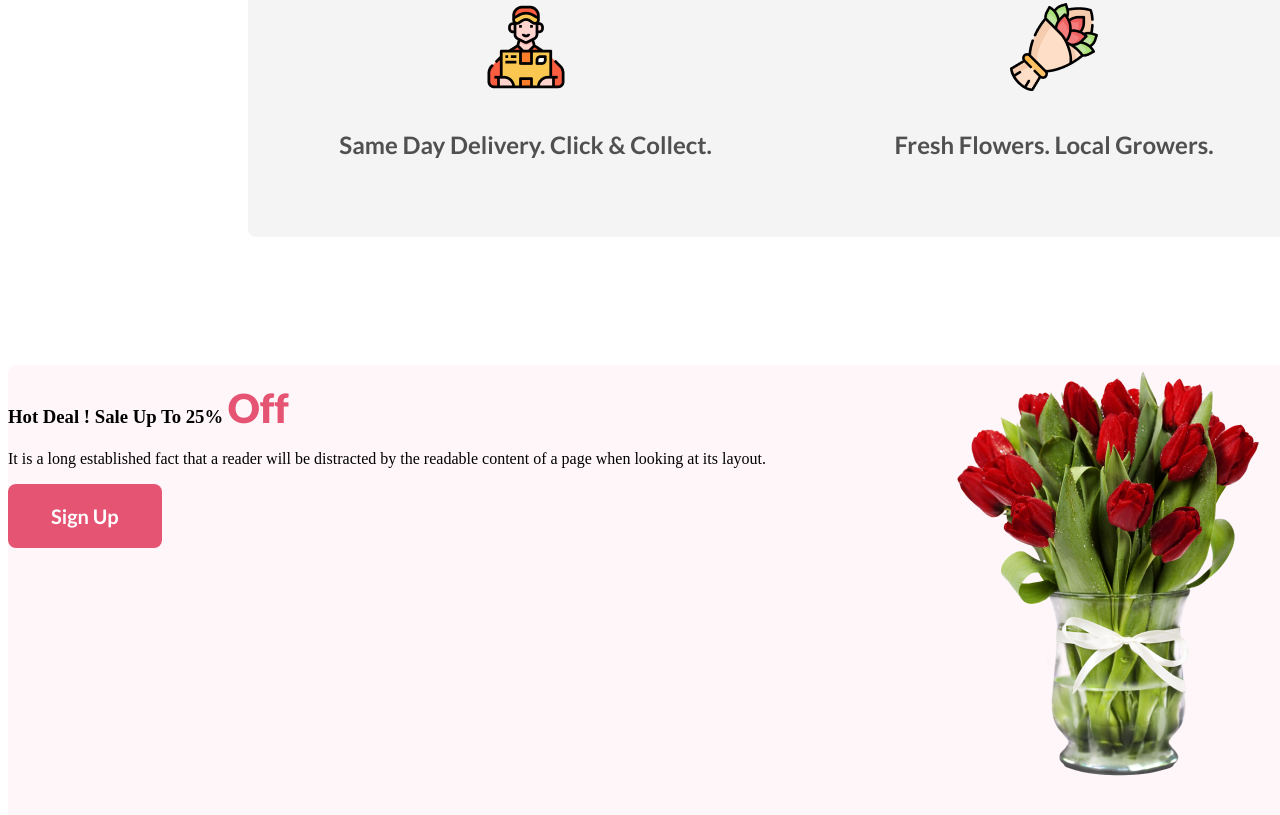
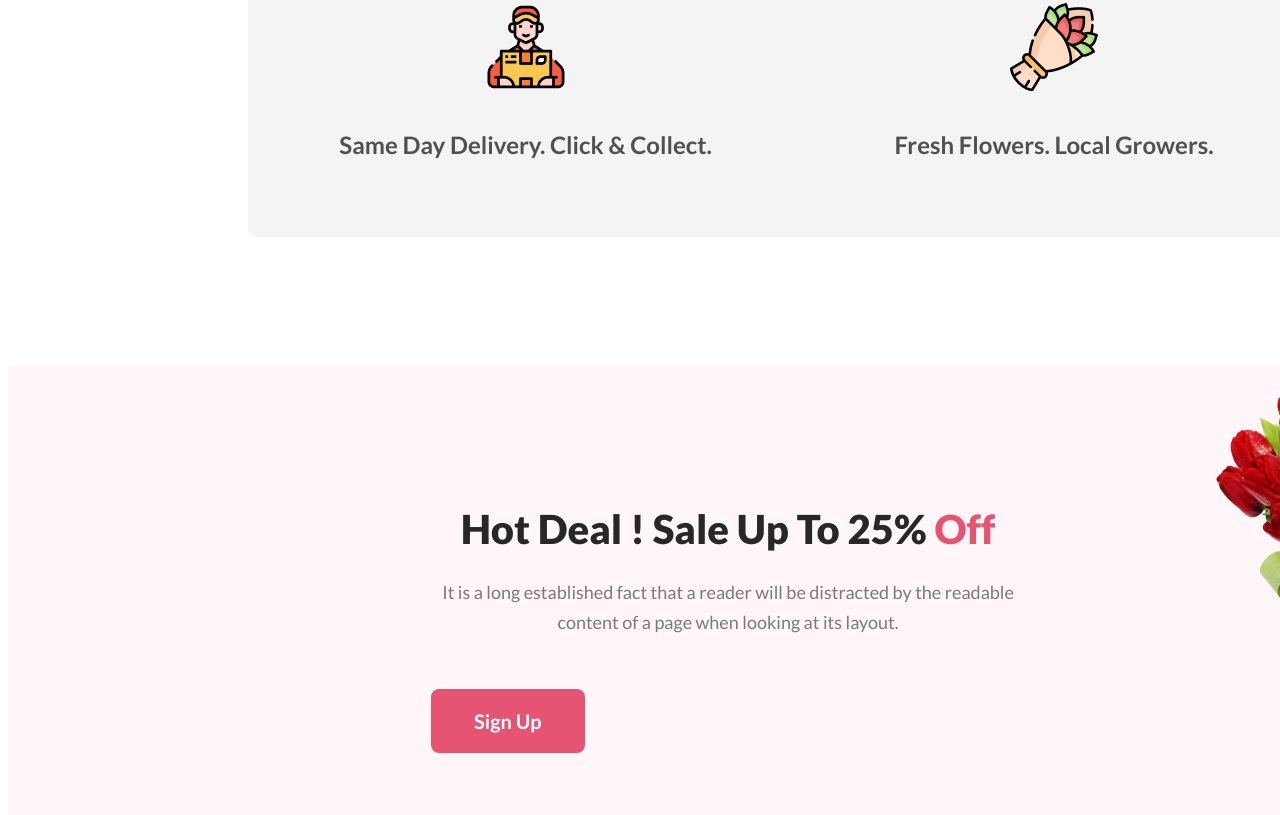
Before and after one commit to ZaedTonmoy/flower-shop, a plain HTML site: page index.html in a window 1280 px wide. Shown: the part 2033-2848 px from the top of the page. Drawn offline with Linux system fonts and the light colour scheme.

Commit message:
hot deal text style added

```diff
--- a/styles.css
+++ b/styles.css
@@ -201,3 +201,32 @@
     font-weight: 800;
     line-height: normal;
 }
+
+#hot-text-part {
+    padding-top: 100px;
+    margin-left: 423px;
+}
+
+.hot-heading {
+    color: #272727;
+    font-family: Lato;
+    font-size: 40px;
+    font-style: normal;
+    font-weight: 800;
+    line-height: normal;
+    margin-bottom: 0px;
+    text-align: center;
+}
+
+.hot-sub {
+    color: rgba(39, 39, 39, 0.60);
+    text-align: center;
+    font-family: Lato;
+    font-size: 18px;
+    font-style: normal;
+    font-weight: 400;
+    line-height: 30px;
+    margin-top: 24px;
+    margin-bottom: 52px;
+    width: 594px;
+}
```
